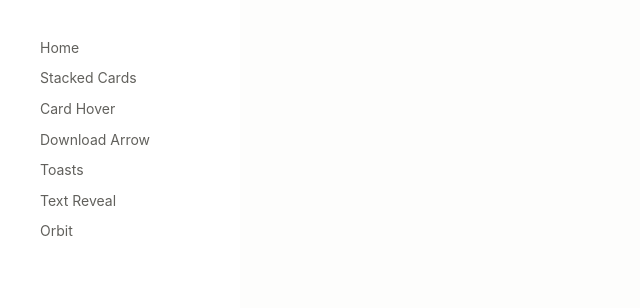
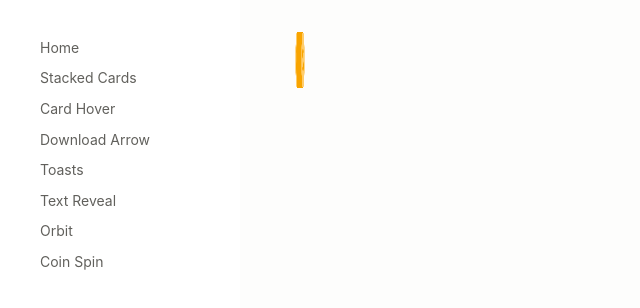
Before and after one commit to lokesh/animations.dev, a React (Vite) app: page /coin-spin in a window 1280 px wide. Shown: the top 308 px of the page, without its empty margins (0-640 px from the left). Built offline with nearby package versions, Linux system fonts and the light colour scheme.

Commit message:
Add CoinSpin page to App component: include new route and navigation link for Coin Spin in App.jsx; adjust perspective in Orbit.module.css for improved visual effect.

```diff
--- a/src/App.jsx
+++ b/src/App.jsx
@@ -10,6 +10,7 @@
 import Toasts from './pages/Toasts';
 import TextReveal from './pages/TextReveal';
 import Orbit from './pages/Orbit';
+import CoinSpin from './pages/CoinSpin';
 
 function App() {
   return (
@@ -38,6 +39,9 @@
               <li>
                 <Link to="/orbit">Orbit</Link>
               </li>
+              <li>
+                <Link to="/coin-spin">Coin Spin</Link>
+              </li>
             </ul>
 
         </nav>
@@ -50,6 +54,7 @@
             <Route path="/toasts" element={<Toasts />} />
             <Route path="/text-reveal" element={<TextReveal />} />
             <Route path="/orbit" element={<Orbit />} />
+            <Route path="/coin-spin" element={<CoinSpin />} />
           </Routes>
         </main>
       </div>
--- /dev/null
+++ b/src/pages/CoinSpin.jsx
@@ -0,0 +1,32 @@
+import styles from "../styles/CoinSpin.module.css";
+
+export default function CoinSpin() {
+  return (
+    <div className={styles.coin}>
+      <CoinIcon className={styles.coinIconFront} />
+      <div className={styles.coinIconFrontBack}></div>
+      <CoinIcon className={styles.coinIconBack} />
+      <div className={styles.coinIconBackBack}></div>
+      <div className={styles.coinSpine}></div>
+    </div>
+  );
+}
+
+function CoinIcon({ className }) {
+  return (
+    <svg
+      viewBox="0 0 718 718"
+      fill="none"
+      xmlns="http://www.w3.org/2000/svg"
+      className={className}
+    >
+      <path d="M170 119H548V599H170V119Z" fill="#F8A400" />
+      <path
+        fillRule="evenodd"
+        clipRule="evenodd"
+        d="M0 359C0 160.73 160.73 0 359 0C557.269 0 718 160.73 718 359C718 557.269 557.269 718 359 718C160.73 718 0 557.269 0 359ZM359 129.14C373.87 129.14 385.925 141.195 385.925 156.065V187.06C416.681 193.03 443.789 209.116 460.723 232.531C469.436 244.582 466.729 261.414 454.681 270.127C442.629 278.84 425.796 276.135 417.083 264.085C406.923 250.034 385.821 238.336 359 238.336H348.751C312.42 238.336 293.684 260.945 293.684 277.006V279.822C293.684 292.136 302.644 307.458 324.026 316.013L413.97 351.989C450.531 366.611 478.166 398.669 478.166 438.177C478.166 489.148 434.641 524.215 385.925 531.916V561.936C385.925 576.805 373.87 588.861 359 588.861C344.13 588.861 332.075 576.805 332.075 561.936V530.94C301.319 524.969 274.21 508.883 257.279 485.469C248.566 473.417 251.271 456.587 263.321 447.874C275.371 439.161 292.204 441.864 300.917 453.916C311.077 467.967 332.179 479.664 359 479.664H365.728C404.004 479.664 424.316 455.794 424.316 438.177C424.316 425.864 415.356 410.542 393.974 401.987L304.03 366.011C267.471 351.389 239.832 319.331 239.832 279.822V277.006C239.832 226.408 283.852 192.125 332.075 185.613V156.065C332.075 141.195 344.13 129.14 359 129.14Z"
+        fill="#FFCD6C"
+      />
+    </svg>
+  );
+}
--- /dev/null
+++ b/src/styles/CoinSpin.module.css
@@ -0,0 +1,99 @@
+:root {
+  --coin-duration: 2s;
+  --coin-thickness: 3px;
+  --coin-back-color: #F8A400; /* Color for the back of the coin */
+}
+
+.coin {
+  height: 56px;
+  width: 56px;
+  position: relative;
+  transform-style: preserve-3d;
+  /* perspective: 100px; */
+}
+
+.coinIconFront {
+  animation: spin-front var(--coin-duration) linear infinite;
+}
+
+.coinIconFrontBack {
+  position: absolute;
+  top: 0;
+  left: 0;
+  height: 56px;
+  width: 56px;
+  background-color: var(--coin-back-color);
+  border-radius: 50%;
+  animation: spin-front-back var(--coin-duration) linear infinite;
+}
+
+.coinIconBack {
+  position: absolute;
+  top: 0;
+  left: 0;
+  animation: spin-back var(--coin-duration) linear infinite;
+
+}
+
+.coinIconBackBack {
+  position: absolute;
+  top: 0;
+  left: 0;
+  height: 56px;
+  width: 56px;
+  background-color: var(--coin-back-color);
+  border-radius: 50%;
+  animation: spin-back-back var(--coin-duration) linear infinite;
+}
+
+.coinSpine {
+  position: absolute;
+  top: 0;
+  left: calc(50% - var(--coin-thickness));
+  height: 56px;
+  width: calc(var(--coin-thickness) * 2);
+  background-color: var(--coin-back-color);
+  animation: spin-spine var(--coin-duration) linear infinite;
+}
+
+@keyframes spin-spine {
+  0% {
+    transform: rotateY(90deg);
+  }
+  100% {
+    transform: rotateY(450deg);
+  }
+}
+
+@keyframes spin-front {
+  0% {
+    transform: rotateY(0) translateZ(var(--coin-thickness));
+  }
+  100% {
+    transform: rotateY(360deg) translateZ(var(--coin-thickness));
+  }
+}
+@keyframes spin-front-back {
+  0% {
+    transform: rotateY(0) translateZ(calc(var(--coin-thickness) - 1px));
+  }
+  100% {
+    transform: rotateY(360deg) translateZ(calc(var(--coin-thickness) - 1px));
+  }
+}
+@keyframes spin-back {
+  0% {
+    transform: rotateY(180deg) translateZ(var(--coin-thickness));
+  }
+  100% {
+    transform: rotateY(540deg) translateZ(var(--coin-thickness));
+  }
+}
+@keyframes spin-back-back {
+  0% {
+    transform: rotateY(180deg) translateZ(calc(var(--coin-thickness) - 1px));
+  }
+  100% {
+    transform: rotateY(540deg) translateZ(calc(var(--coin-thickness) - 1px));
+  }
+}
--- a/src/styles/Orbit.module.css
+++ b/src/styles/Orbit.module.css
@@ -6,7 +6,7 @@
   height: 96px;
   width: 96px;
   position: relative;
-  perspective: 1000px;
+  perspective: 500px;
   transform-style: preserve-3d;
 }
 
@@ -15,7 +15,6 @@
   width: 96px;
   border-radius: 50%;
   background: #21201C;
-  transform-style: preserve-3d;
 }
 
 .orbitingCircle {
@@ -24,10 +23,8 @@
   position: absolute;
   left: calc(50% - 16px);
   top: calc(50% - 16px);
-  transform-style: preserve-3d;
   transform-origin: center;
   transform: rotateY(28deg) translateZ(var(--orbit-distance)) rotateY(-28deg);
-  /* transform: translate3d(-50%, -50%, 50px); */
   border-radius: 50%;
   background: #FAD757;
   animation: orbit var(--orbit-duration) linear infinite;
```
